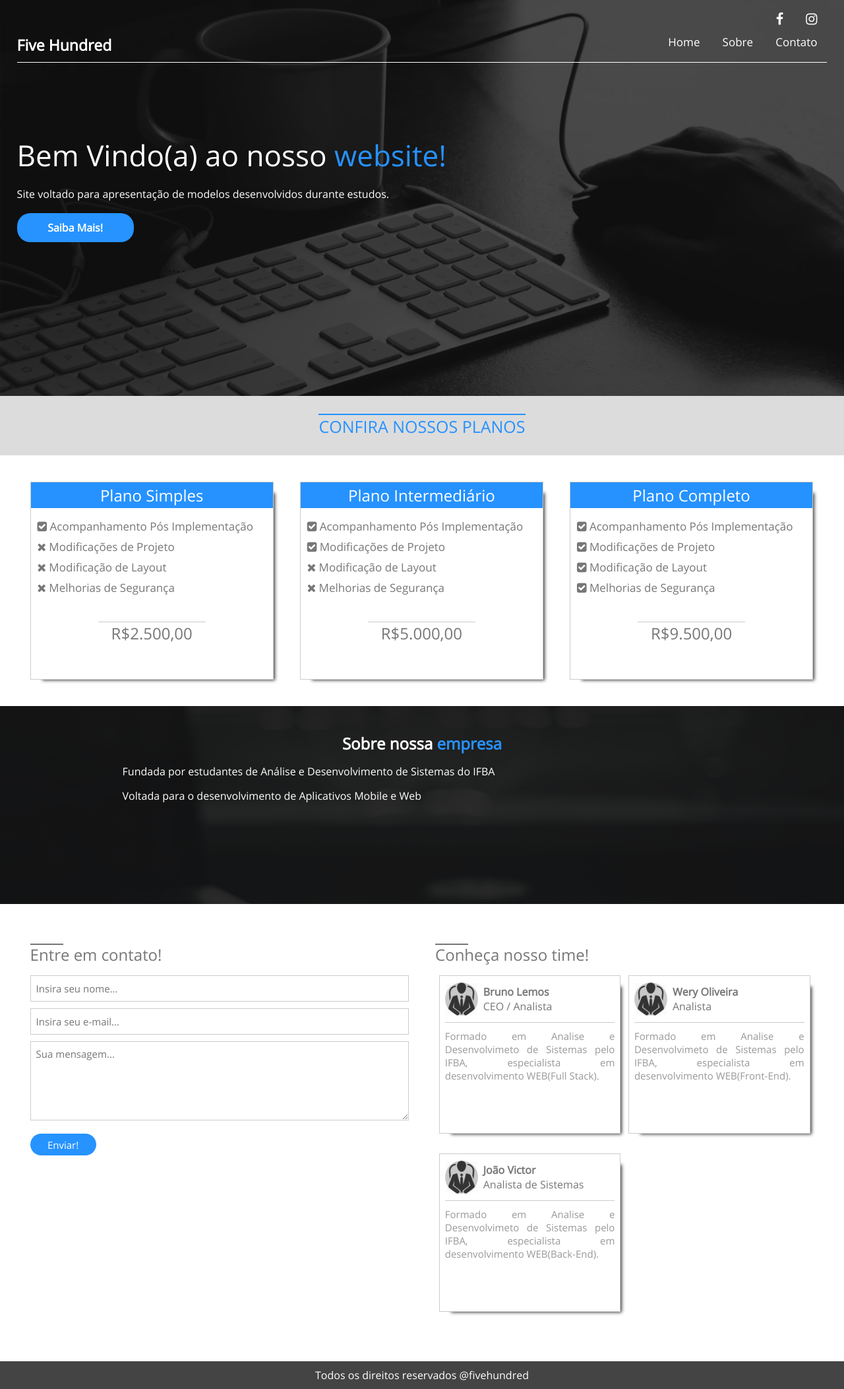
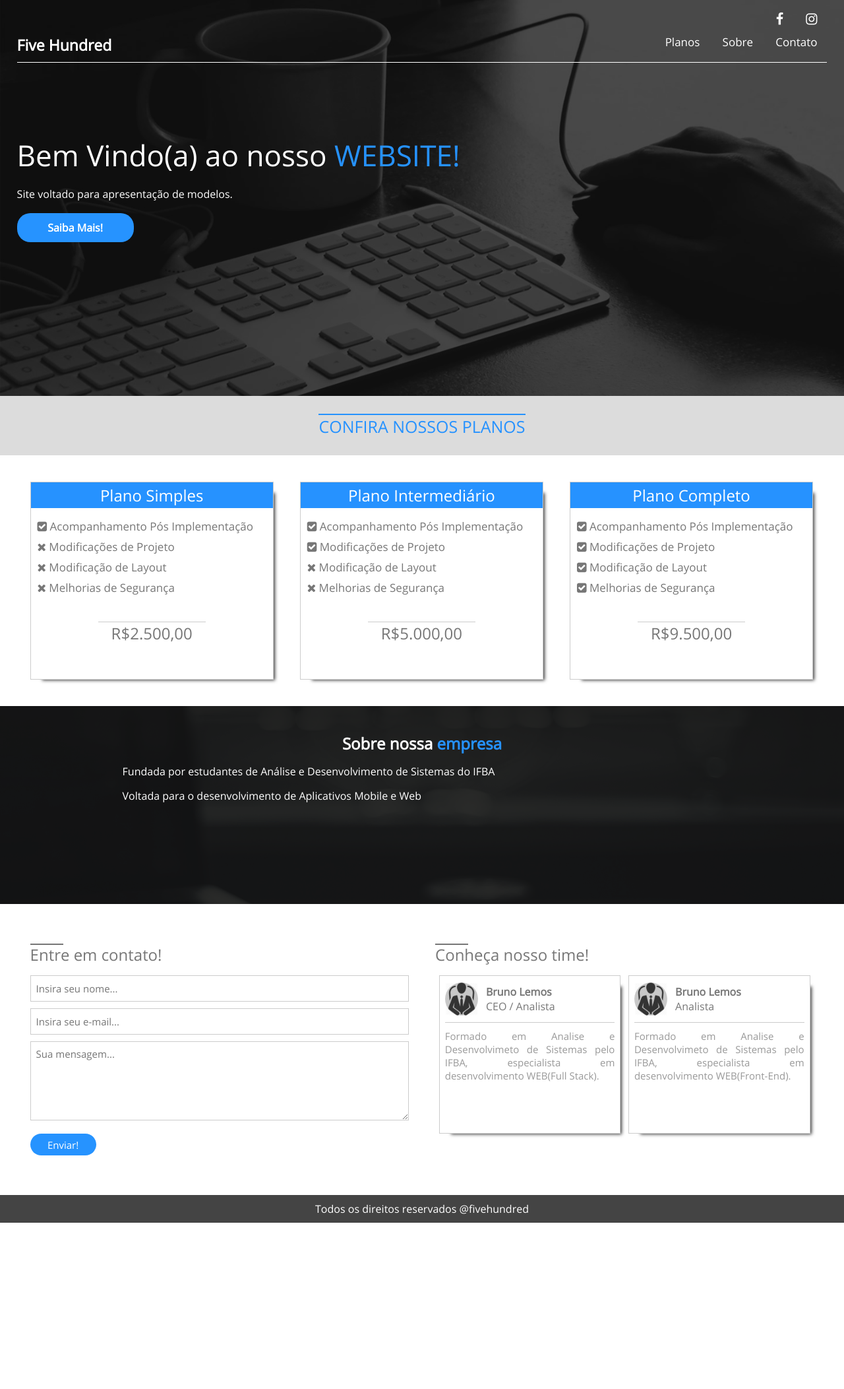
Before and after one commit to blblemos/Site-Simples-02, a PHP site: page / in a window 1280 px wide. Shown: the whole page at 66% size. After the commit the page ends 1853 px from the top, so only its background shows below. Run offline with PHP 8.4, Linux system fonts and the light colour scheme; some libraries are stand-ins or nearby versions.

Commit message:
Pequenas Melhorias e Correções

```diff
--- a/css/style.css
+++ b/css/style.css
@@ -71,6 +71,12 @@ section.main header{
   text-decoration: none;
   font-size: 20px;
   margin: 0 15px;
+  transition: 500ms;
+}
+
+.icons-social a:hover,
+.desktop a:hover {
+  color: #2692FF;
 }
 
 .logo{
@@ -79,6 +85,7 @@ section.main header{
   font-size: 23px;
   font-weight: bold;
   color: white;
+  cursor: pointer;
 }
 
 nav.desktop{
@@ -100,6 +107,7 @@ nav.desktop li{
 nav.desktop a{
   text-decoration: none;
   color: white;
+  transition: 500ms;
 }
 
 nav.mobile{
@@ -107,10 +115,9 @@ nav.mobile{
   float: right;
 }
 
-
 nav.mobile > i{
   position: relative;
-	top: 23px;
+  top: 13px;
   cursor: pointer;
   font-size: 25px;
   color: white;
@@ -156,6 +163,7 @@ nav.mobile a{
 
 .conteudo-header h2 > span{
   color: #2692FF;
+  text-transform: uppercase;
 }
 
 .conteudo-header p{
@@ -177,6 +185,13 @@ nav.mobile a{
   margin-top: 18px;
   border-radius: 20px;
   font-weight: bold;
+  transition: 500ms;
+}
+
+.conteudo-header a:hover{
+  width: 183px;
+  height: 48px;
+  line-height: 48px;
 }
 
 .chamada-planos{
@@ -312,6 +327,7 @@ section.final-section h2 > .borda-efeito{
   position: absolute;
   transition: 0.4s;
 }
+
 section.final-section h2:hover > .borda-efeito{
   width: 100px;
 }
@@ -342,7 +358,6 @@ section.final-section h2:hover > .borda-efeito{
 
 .contato input[type=submit]{
   font-size: 15px;
-
   cursor: pointer;
   background: #2693FF;
   color: white;
@@ -351,6 +366,11 @@ section.final-section h2:hover > .borda-efeito{
   height: 33px;
   border-radius: 30px;
   margin-top:15px;
+  transition: 500ms;
+}
+
+.contato input[type=submit]:hover{
+  background: #2692ffbb;
 }
 
 .time > .w50{
@@ -381,15 +401,12 @@ section.final-section h2:hover > .borda-efeito{
   border-radius: 50%;
   background: #ccc;
   vertical-align: middle;
-
 }
 
 .box-avatar img{
   width: 100%;
   height: 100%;
 }
-
-
 
 .info-usuario{
   display: inline-block;
@@ -414,6 +431,20 @@ footer{
   background: #444;
 }
 
+@media screen and (max-width: 900px){
+
+  .box-planos-single{
+    width: 100%;
+    margin:10px 0;
+  }
+
+  .time > .w50{
+    width: 100%;
+    margin:15px 0;
+  }
+
+}/*md-768px*/
+
 @media screen and (max-width: 768px){
 
   nav.mobile{
@@ -424,17 +455,8 @@ footer{
     display: none;
   }
 
-	.box-planos-single{
-        width: 100%;
-        margin:10px 0;
-    }
-
   .w50{
     width: 100%;
   }
-	.time > .w50{
-		width: 100%;
-		margin:15px 0;
-	}
-}
-/**/
+
+}/*md-768px*/
--- /dev/null
+++ b/index.html
@@ -0,0 +1,203 @@
+<!DOCTYPE html>
+
+<html>
+<header>
+  <meta charset="utf-8"/>
+  <meta bane="viewoirt" content="width=device-width;initial-scale=1.0;maximum-scale=1.0">
+  <link href="css/style.css" rel="stylesheet">
+  <link href="css/font-awesome.min.css" rel="stylesheet" />
+  <title>Site Simples 02 </title>
+  <meta name="description" content="Site voltado para apresentação de modelos. ">
+  <meta name="keywords" content="HTML, CSS, JavaScript">
+  <meta name="author" content="Bruno Lemos">
+</header>
+
+<body>
+  <section class="main">
+    <div class="layer"></div><!--layer-->
+    <div class="center">
+      <header>
+        <div class="icons-social">
+          <a href="#"><i class="fa fa-facebook" aria-hidden="true"></i></a>
+          <a href="#"><i class="fa fa-instagram" aria-hidden="true"></i></a>
+        </div><!--icons-social-->
+          <div class="clear"></div>
+            <div class="logo">
+              Five Hundred
+            </div><!-- logo-->
+
+            <nav class="desktop">
+              <ul>
+                <li><a href="#planos">Planos</a></li>
+                <li><a href="#sobre">Sobre</a></li>
+                <li><a href="#contato">Contato</a></li>
+              </ul>
+            </nav><!--desktop-->
+
+            <nav class="mobile">
+              <i class="fa fa-bars"></i>
+              <ul>
+                <li><a href="#planos">Planos</a></li>
+                <li><a href="#sobre">Sobre</a></li>
+                <li><a href="#contato">Contato</a></li>
+              </ul>
+            </nav><!--mobile-->
+            <div class="clear"></div>
+      </header>
+
+      <div class="conteudo-header">
+        <h2>Bem Vindo(a) ao nosso <span>website!</span></h2>
+        <p>Site voltado para apresentação de modelos. </p>
+        <a href="#">Saiba Mais!</a>
+      </div><!--conteudo-header-->
+    </div><!--center-->
+
+  </section><!-- main-->
+
+  <section id="planos" class="planos">
+    <div class="chamada-planos">
+        <div class="center">
+          <h2>Confira nossos planos</h2>
+        </div><!--center-->
+    </div><!--chamada-planos-->
+
+    <section class="box-planos">
+      <div class="center">
+        <div class="box-planos-single">
+          <div class="box-planos-wraper">
+            <h2>Plano Simples</h2>
+            <div class="pontos-plano">
+              <p><i class="fa fa-check-square"></i> Acompanhamento Pós Implementação</p>
+              <p><i class="fa fa-times"></i> Modificações de Projeto</p>
+              <p><i class="fa fa-times"></i> Modificação de Layout</p>
+              <p><i class="fa fa-times"></i> Melhorias de Segurança</p>
+            </div><!--pontos-plano-->
+            <div class="preco">
+              <h2>R$2.500,00</h2>
+            </div><!--preco-->
+          </div><!--box-planos-wraper-->
+        </div><!--box-planos-single-->
+
+        <div class="box-planos-single">
+          <div class="box-planos-wraper">
+            <h2>Plano Intermediário</h2>
+            <div class="pontos-plano">
+              <p><i class="fa fa-check-square"></i> Acompanhamento Pós Implementação</p>
+              <p><i class="fa fa-check-square"></i> Modificações de Projeto</p>
+              <p><i class="fa fa-times"></i> Modificação de Layout</p>
+              <p><i class="fa fa-times"></i> Melhorias de Segurança</p>
+            </div><!--pontos-plano-->
+            <div class="preco">
+              <h2>R$5.000,00</h2>
+            </div><!--preco-->
+          </div><!--box-planos-wraper-->
+        </div><!--box-planos-single-->
+
+        <div class="box-planos-single">
+          <div class="box-planos-wraper">
+            <h2>Plano Completo</h2>
+            <div class="pontos-plano">
+              <p><i class="fa fa-check-square"></i> Acompanhamento Pós Implementação</p>
+              <p><i class="fa fa-check-square"></i> Modificações de Projeto</p>
+              <p><i class="fa fa-check-square"></i> Modificação de Layout</p>
+              <p><i class="fa fa-check-square"></i> Melhorias de Segurança</p>
+            </div><!--pontos-plano-->
+            <div class="preco">
+              <h2>R$9.500,00</h2>
+            </div><!--preco-->
+          </div><!--box-planos-wraper-->
+          </div><!--box-planos-single-->
+
+      </div><!--center-->
+    </section><!--box-planos-->
+
+  </section><!--planos-->
+
+  <section id="sobre" class="parallax">
+		<div class="overlay-parallax"></div><!--overlay-parallax-->
+		<div class="center">
+			<h2>Sobre nossa <span style="color: #2692FF;">empresa</span></h2>
+			<p>Fundada por estudantes de Análise e Desenvolvimento de Sistemas do IFBA</p>
+			<p>Voltada para o desenvolvimento de Aplicativos Mobile e Web</p>
+		</div><!--center-->
+  </section><!--parallax-->
+
+  <section class="final-section">
+		<div class="center">
+			<div id="contato" class="w50 contato">
+				<h2><div class="borda-efeito"></div><!--borda-efeito-->Entre em contato!</h2>
+				<form>
+					<input type="text" placeholder="Insira seu nome...">
+					<input type="email" placeholder="Insira seu e-mail...">
+					<textarea placeholder="Sua mensagem..."></textarea>
+					<input type="submit" value="Enviar!">
+				</form>
+			</div><!--contato-->
+
+			<div class="w50 time">
+				<h2><div class="borda-efeito"></div><!--borda-efeito-->Conheça nosso time!</h2>
+				<div class="w50 equipe-single">
+					<div class="topo-box-usuario">
+						<div class="box-avatar"><img src="img/ceo-logo.png"></div><!--box-avatar-->
+            <div class="info-usuario">
+							<p style="font-weight: bold;">Bruno Lemos</p>
+							<p style="font-weight: italic;">CEO / Analista</p>
+						</div><!--info-usuario-->
+					</div><!--topo-box-usuario-->
+					<div class="descricao-usuario-box">
+						<p>Formado em Analise e Desenvolvimeto de Sistemas pelo IFBA, especialista em desenvolvimento WEB(Full Stack).</p>
+					</div><!--descricao-usuario-box-->
+				</div><!--equipe-single-->
+
+				<div class="w50 equipe-single">
+					<div class="topo-box-usuario">
+						<div class="box-avatar"><img src="img/ceo-logo.png"></div><!--box-avatar-->
+            <div class="info-usuario">
+							<p style="font-weight: bold;">Bruno Lemos</p>
+							<p style="font-weight: italic;">Analista</p>
+						</div><!--info-usuario-->
+					</div><!--topo-box-usuario-->
+					<div class="descricao-usuario-box">
+						<p>Formado em Analise e Desenvolvimeto de Sistemas pelo IFBA, especialista em desenvolvimento WEB(Front-End).</p>
+					</div><!--descricao-usuario-box-->
+				</div><!--equipe-single-->
+			</div><!--time-->
+			<div class="clear"></div>
+		</div><!--center-->
+    </section><!--final-section-->
+
+  <footer>
+		<p>Todos os direitos reservados @fivehundred</p>
+	</footer>
+
+  <script src="https://code.jquery.com/jquery-3.2.1.min.js"></script>
+	<script>
+		$(function(){
+			$('nav.mobile i').click(function(){
+				var el = $(this).parent().find('ul');
+				if(el.is(':visible') == false){
+				 el.fadeIn();
+				}else{
+					el.fadeOut();
+				}
+			})
+		})
+
+    $(function(){
+      $("nav ul li a").click(function(){
+          var href = $(this).attr("href");
+          var offSetTop = $(href).offset().top;
+
+          if(href === "#servicos"){
+              offSetTop-=40;
+          }
+
+          $("html,body").animate({"scrollTop":offSetTop-50});
+
+          return false;
+      });
+    });
+	</script>
+
+</body>
+</html>
--- a/index.php
+++ /dev/null
@@ -1,196 +0,0 @@
-<!DOCTYPE html>
-
-<html>
-<header>
-    <meta charset="utf-8"/>
-    <meta bane="viewoirt" content="width=device-width;initial-scale=1.0;maximum-scale=1.0">
-    <link href="css/style.css" rel="stylesheet">
-    <link href="css/font-awesome.min.css" rel="stylesheet" />
-    <title>Site Simples 02 </title>
-</header>
-
-<body>
-    <section class="main">
-        <div class="layer"></div><!--layer-->
-        <div class="center">
-            <header>
-            <div class="icons-social">
-                <a href="#"><i class="fa fa-facebook" aria-hidden="true"></i></a>
-                <a href="#"><i class="fa fa-instagram" aria-hidden="true"></i></a>
-             </div><!--icons-social-->
-             <div class="clear"></div>
-                <div class="logo">
-                    Five Hundred
-                </div><!-- logo-->
-
-                <nav class="desktop">
-                    <ul>
-                        <li><a href="#">Home</a></li>
-                        <li><a href="#">Sobre</a></li>
-                        <li><a href="#">Contato</a></li>
-                    </ul>
-                </nav><!--desktop-->
-
-                <nav class="mobile">
-					<i class="fa fa-bars"></i>
-					<ul>
-						<li><a href="">Home</a></li>
-						<li><a href="">Sobre</a></li>
-						<li><a href="">Contato</a></li>
-					</ul>
-				</nav><!--mobile-->
-                <div class="clear"></div>
-            </header>
-
-            <div class="conteudo-header">
-                <h2>Bem Vindo(a) ao nosso <span>website!</span></h2>
-                <p>Site voltado para apresentação de modelos desenvolvidos durante estudos. </p>
-                <a href="#">Saiba Mais!</a>
-            </div><!--conteudo-header-->
-        </div><!--center-->
-
-    </section><!-- main-->
-
-    <section class="planos">
-        <div class="chamada-planos">
-            <div class="center">
-                <h2>Confira nossos planos</h2>
-
-            </div><!--center-->
-        </div><!--chamada-planos-->
-
-        <section class="box-planos">
-			<div class="center">
-				<div class="box-planos-single">
-					<div class="box-planos-wraper">
-					<h2>Plano Simples</h2>
-					<div class="pontos-plano">
-						<p><i class="fa fa-check-square"></i> Acompanhamento Pós Implementação</p>
-						<p><i class="fa fa-times"></i> Modificações de Projeto</p>
-						<p><i class="fa fa-times"></i> Modificação de Layout</p>
-						<p><i class="fa fa-times"></i> Melhorias de Segurança</p>
-					</div><!--pontos-plano-->
-					<div class="preco">
-						<h2>R$2.500,00</h2>
-					</div><!--preco-->
-					</div>
-				</div><!--box-planos-single-->
-
-			<div class="box-planos-single">
-			<div class="box-planos-wraper">
-					<h2>Plano Intermediário</h2>
-					<div class="pontos-plano">
-                       <p><i class="fa fa-check-square"></i> Acompanhamento Pós Implementação</p>
-                        <p><i class="fa fa-check-square"></i> Modificações de Projeto</p>
-                        <p><i class="fa fa-times"></i> Modificação de Layout</p>
-                        <p><i class="fa fa-times"></i> Melhorias de Segurança</p>
-					</div><!--pontos-plano-->
-					<div class="preco">
-						<h2>R$5.000,00</h2>
-					</div><!--preco-->
-				</div>
-			</div><!--box-planos-single-->
-
-			<div class="box-planos-single">
-			<div class="box-planos-wraper">
-					<h2>Plano Completo</h2>
-					<div class="pontos-plano">
-                    <p><i class="fa fa-check-square"></i> Acompanhamento Pós Implementação</p>
-						<p><i class="fa fa-check-square"></i> Modificações de Projeto</p>
-						<p><i class="fa fa-check-square"></i> Modificação de Layout</p>
-						<p><i class="fa fa-check-square"></i> Melhorias de Segurança</p>
-					</div><!--pontos-plano-->
-					<div class="preco">
-						<h2>R$9.500,00</h2>
-					</div><!--preco-->
-					</div>
-				</div><!--box-planos-single-->
-
-			</div><!--center-->
-		</section><!--box-planos-->
-
-    </section><!--planos-->
-
-    <section class="parallax">
-		<div class="overlay-parallax"></div><!--overlay-parallax-->
-		<div class="center">
-			<h2>Sobre nossa <span style="color: #2692FF;">empresa</span></h2>
-			<p>Fundada por estudantes de Análise e Desenvolvimento de Sistemas do IFBA</p>
-			<p>Voltada para o desenvolvimento de Aplicativos Mobile e Web</p>
-		</div><!--center-->
-    </section><!--parallax-->
-
-    <section class="final-section">
-		<div class="center">
-			<div class="w50 contato">
-				<h2><div class="borda-efeito"></div><!--borda-efeito-->Entre em contato!</h2>
-				<form>
-					<input type="text" placeholder="Insira seu nome...">
-					<input type="email" placeholder="Insira seu e-mail...">
-					<textarea placeholder="Sua mensagem..."></textarea>
-					<input type="submit" value="Enviar!">
-				</form>
-			</div><!--contato-->
-
-			<div class="w50 time">
-				<h2><div class="borda-efeito"></div><!--borda-efeito-->Conheça nosso time!</h2>
-				<div class="w50 equipe-single">
-					<div class="topo-box-usuario">
-						<div class="box-avatar"><img src="img/ceo-logo.png"></div><!--box-avatar--><div class="info-usuario">
-							<p style="font-weight: bold;">Bruno Lemos</p>
-							<p style="font-weight: italic;">CEO / Analista</p>
-						</div><!--info-usuario-->
-					</div><!--topo-box-usuario-->
-					<div class="descricao-usuario-box">
-						<p>Formado em Analise e Desenvolvimeto de Sistemas pelo IFBA, especialista em desenvolvimento WEB(Full Stack).</p>
-					</div><!--descricao-usuario-box-->
-				</div><!--equipe-single-->
-
-				<div class="w50 equipe-single">
-					<div class="topo-box-usuario">
-						<div class="box-avatar"><img src="img/ceo-logo.png"></div><!--box-avatar--><div class="info-usuario">
-							<p style="font-weight: bold;">Wery Oliveira</p>
-							<p style="font-weight: italic;">Analista</p>
-						</div><!--info-usuario-->
-					</div><!--topo-box-usuario-->
-					<div class="descricao-usuario-box">
-						<p>Formado em Analise e Desenvolvimeto de Sistemas pelo IFBA, especialista em desenvolvimento WEB(Front-End).</p>
-					</div><!--descricao-usuario-box-->
-				</div><!--equipe-single-->
-
-				<div class="w50 equipe-single">
-					<div class="topo-box-usuario">
-						<div class="box-avatar"><img src="img/ceo-logo.png"></div><!--box-avatar--><div class="info-usuario">
-							<p style="font-weight: bold;">João Victor</p>
-							<p style="font-weight: italic;">Analista de Sistemas</p>
-						</div><!--info-usuario-->
-					</div><!--topo-box-usuario-->
-					<div class="descricao-usuario-box">
-						<p>Formado em Analise e Desenvolvimeto de Sistemas pelo IFBA, especialista em desenvolvimento WEB(Back-End).</p>
-					</div><!--descricao-usuario-box-->
-				</div><!--equipe-single-->
-				<div class="clear"></div>
-			</div>
-			<div class="clear"></div>
-		</div>
-    </section><!--final-section-->
-
-    <footer>
-		<p>Todos os direitos reservados @fivehundred</p>
-	</footer>
-	<script src="https://code.jquery.com/jquery-3.2.1.min.js"></script>
-	<script>
-		$(function(){
-			$('nav.mobile i').click(function(){
-				var el = $(this).parent().find('ul');
-				if(el.is(':visible') == false){
-				 el.fadeIn();
-				}else{
-					el.fadeOut();
-				}
-			})
-		})
-	</script>
-
-</body>
-</html>
```
Lines whose indentation alone changed are shown as unchanged.
